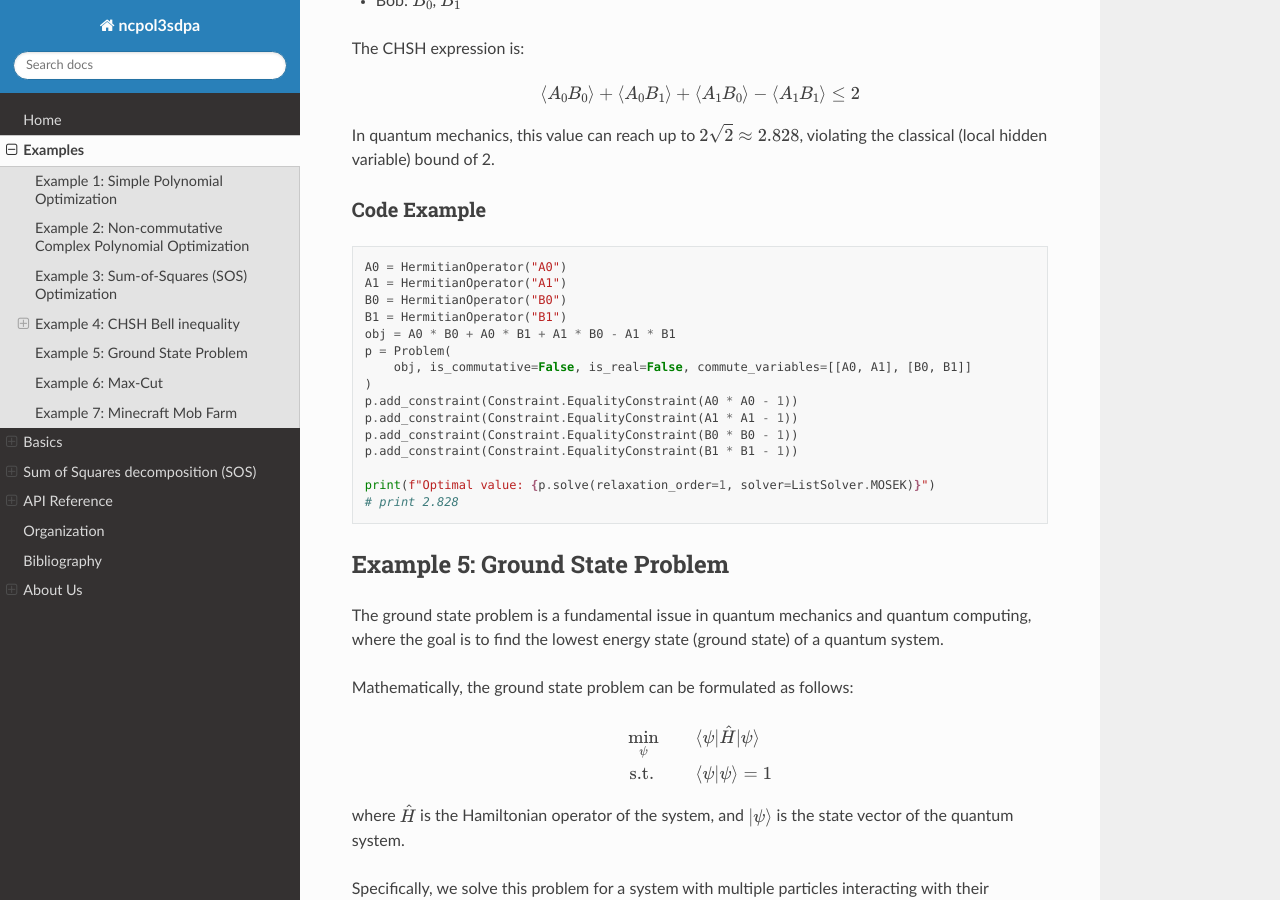
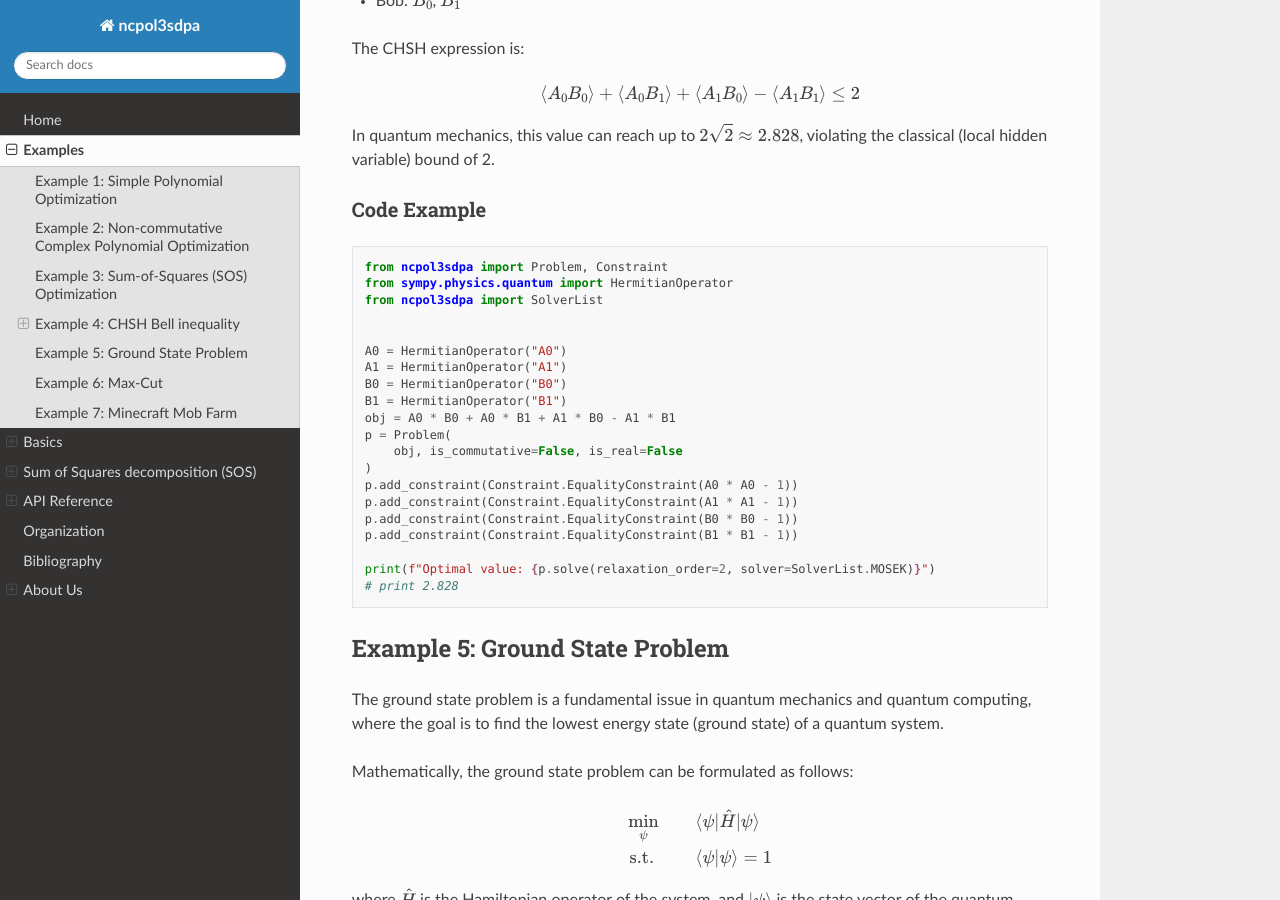
Before and after one commit to ncpol3sdpa/ncpol3sdpa, a Sphinx documentation site: the page built from docs/source/examples.rst, in a window 1280 px wide and 900 px high, scrolled down 2363 px. Built offline with Sphinx 7.4.7 and the Read the Docs theme 3.1.0, drawn with Linux system fonts in a browser that asks for light colours; some of the changed text lies outside the part shown.

Commit message:
Correcting issues in the example of the doc

```diff
--- a/docs/source/examples.rst
+++ b/docs/source/examples.rst
@@ -150,22 +150,26 @@ Code Example
 
 .. code-block:: python
 
+    from ncpol3sdpa import Problem, Constraint
+    from sympy.physics.quantum import HermitianOperator
+    from ncpol3sdpa import SolverList
+
+
     A0 = HermitianOperator("A0")
     A1 = HermitianOperator("A1")
     B0 = HermitianOperator("B0")
     B1 = HermitianOperator("B1")
     obj = A0 * B0 + A0 * B1 + A1 * B0 - A1 * B1
     p = Problem(
-        obj, is_commutative=False, is_real=False, commute_variables=[[A0, A1], [B0, B1]]
+        obj, is_commutative=False, is_real=False
     )
     p.add_constraint(Constraint.EqualityConstraint(A0 * A0 - 1))
     p.add_constraint(Constraint.EqualityConstraint(A1 * A1 - 1))
     p.add_constraint(Constraint.EqualityConstraint(B0 * B0 - 1))
     p.add_constraint(Constraint.EqualityConstraint(B1 * B1 - 1))
 
-    print(f"Optimal value: {p.solve(relaxation_order=1, solver=ListSolver.MOSEK)}")
+    print(f"Optimal value: {p.solve(relaxation_order=2, solver=SolverList.MOSEK)}")
     # print 2.828
-
 
 
 Example 5: Ground State Problem
```
Also changed, not shown: other parts of docs/source/examples.rst (+3 -3 lines), docs/source/index.rst (+12 -6 lines).
